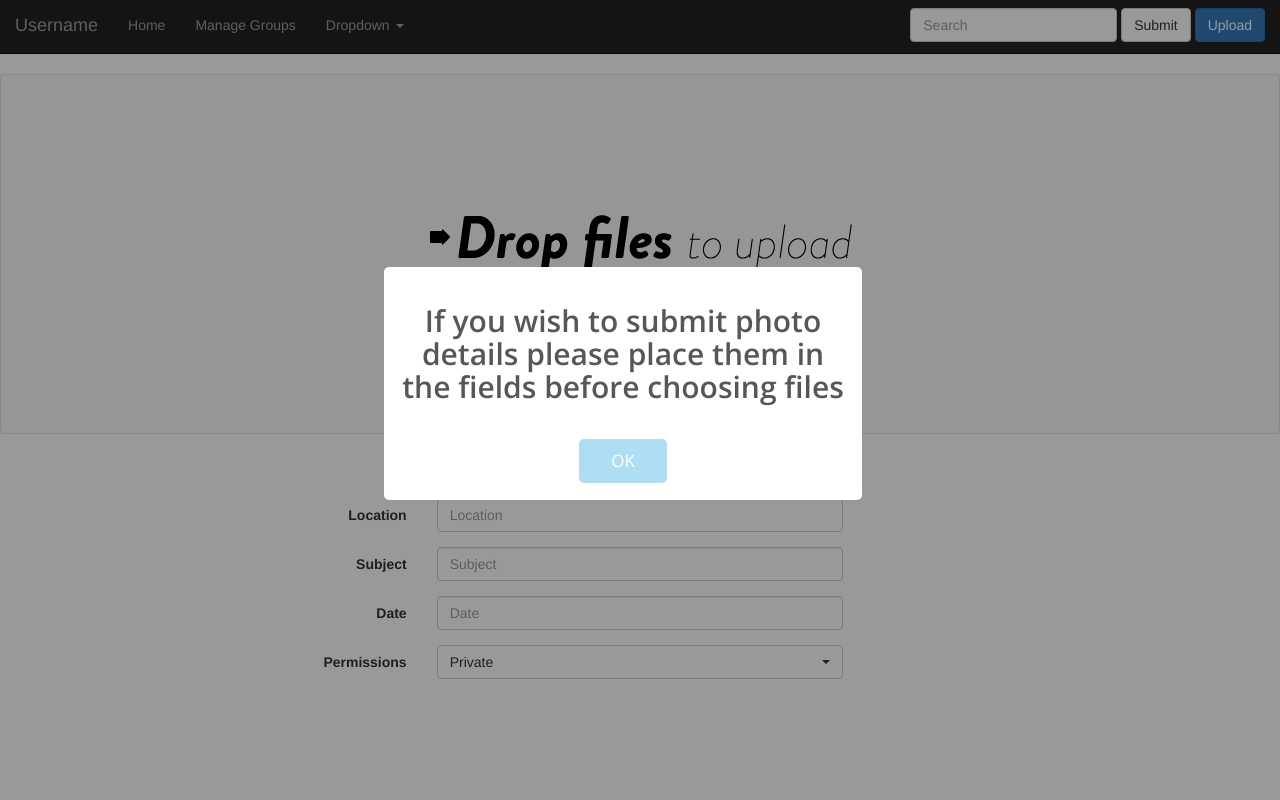
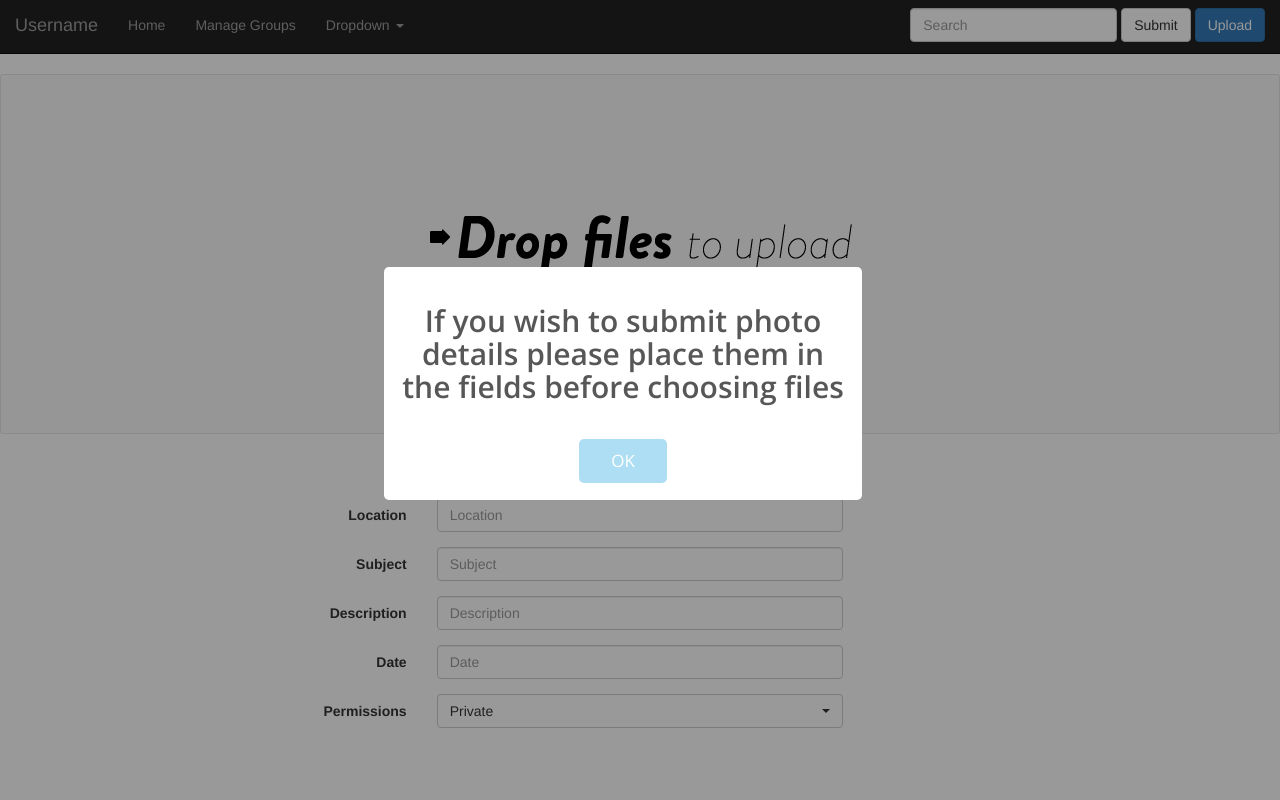
Before and after one commit to djphan/c391-Eikon-Project, a Django app: page /main/upload/ in a window 1280 px wide. Run offline with Django 3.2, Linux system fonts and the light colour scheme; some libraries are stand-ins or nearby versions.

Commit message:
Added description upload

```diff
--- a/project_391/main/static/js/upload_page_script1.js
+++ b/project_391/main/static/js/upload_page_script1.js
@@ -5,10 +5,15 @@ window.onload = function(){
     var dropzone = window.Dropzone.instances[0];
     // set the options
     dropzone.on("sending", function(file, xhr, formData) {
+
         var location = document.getElementById("location").value;
         var subject = document.getElementById("subject").value;
         var date = document.getElementById("datetimepicker6").value;
         var permissions = document.getElementById("permissions").value;
+        var description = document.getElementById("description").value;
+        if (description) {
+            formData.append("description", description);
+        }
         if (location) {
             formData.append("location", location);
         }
--- a/project_391/main/templates/main/uploads.html
+++ b/project_391/main/templates/main/uploads.html
@@ -100,6 +100,14 @@
             </div>
 
             <div class="form-group animated bounceInRight delay-03">
+              <label for="description" class="col-sm-offset-2 col-sm-2 control-label">Description</label>
+              <div class="col-sm-4">
+                <input type="text" class="form-control" id="description" placeholder="Description">
+              </div>
+            </div>
+
+
+            <div class="form-group animated bounceInRight delay-03">
               <label for="datetimepicker6" class="col-sm-offset-2 col-sm-2 control-label">Date</label>
                 <div class='col-sm-4'>
                     <input type='text' class="form-control" id='datetimepicker6' placeholder="Date"/>
--- a/project_391/main/views.py
+++ b/project_391/main/views.py
@@ -207,7 +207,9 @@ def upload_images(request):
         return HttpResponse("You must provide the group the image belongs to.", status=400)
 
     if "date" in request.POST:
-        new_image_entry.timing = request.POST["date"]
+        # TODO figure out a way to send the date, that can be relied on to parse correctly here.
+        # new_image_entry.timing = request.POST["date"]
+        new_image_entry.timing = datetime.datetime.now()
     else:
         new_image_entry.timing = datetime.datetime.now()
 
@@ -220,7 +222,7 @@ def upload_images(request):
     if 'description' in request.POST:
         new_image_entry.description = request.POST["description"]
 
-    new_image_entry.photo.save('placeholder',uploaded_image)
+    new_image_entry.photo.save(str(new_image_entry.timing), uploaded_image)
     # TODO resize the image for thumbnail
     new_image_entry.save()
     # pass a link back to the new image in the success response.
```
Also changed, not shown: project_391/db.sqlite3.
